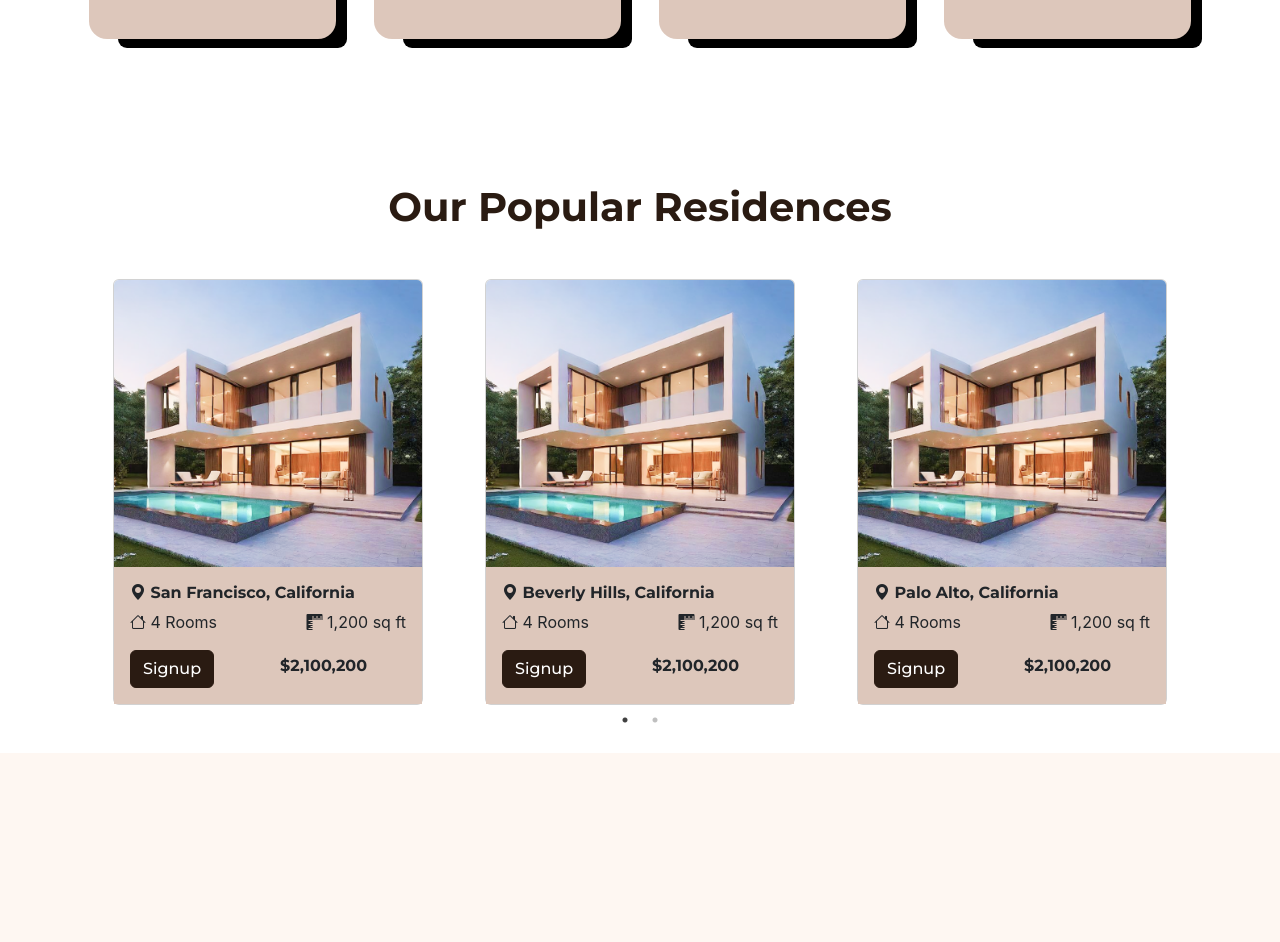
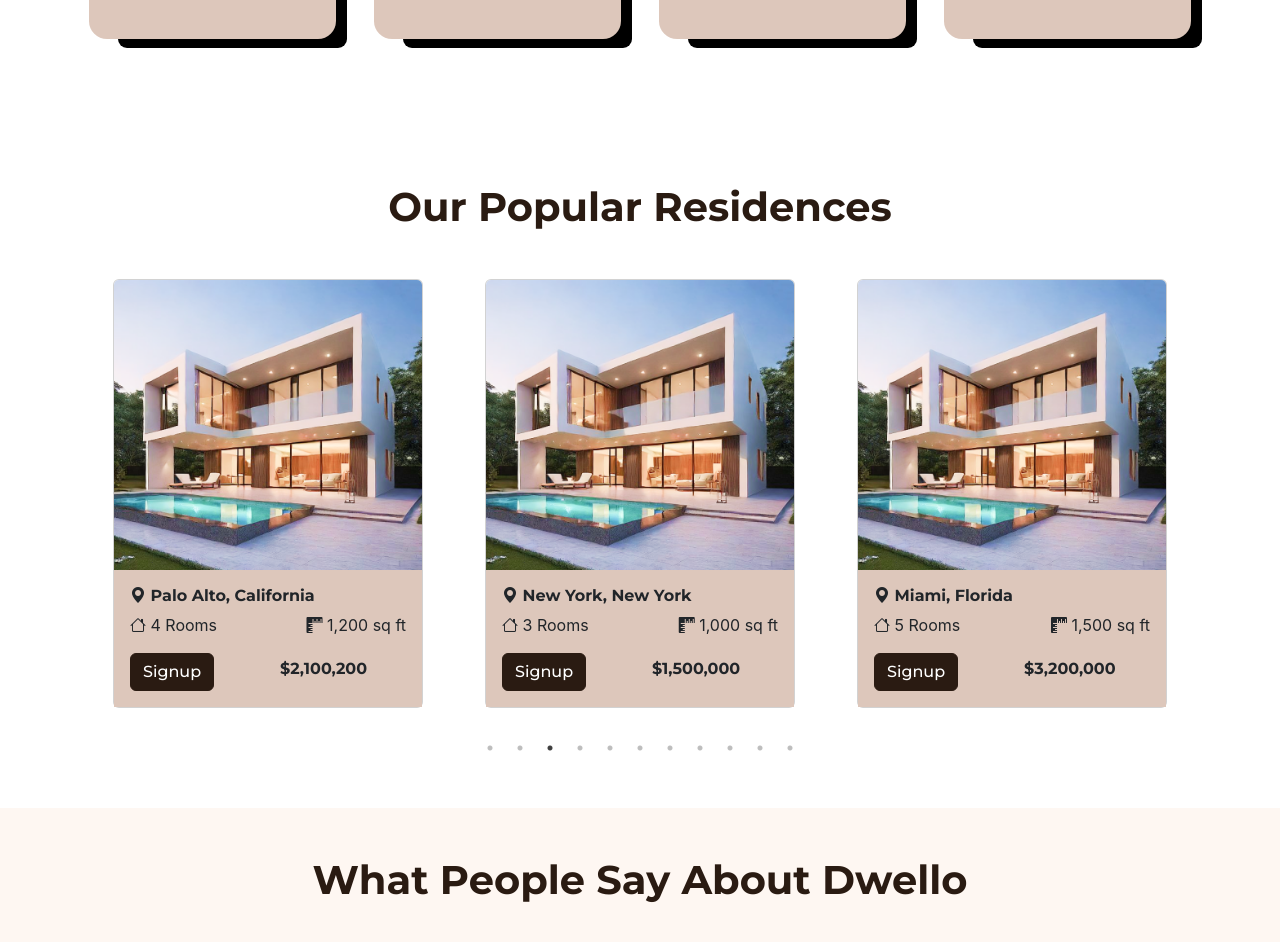
Before and after one commit to dev-140/drello, a React (Create React App) app: page / in a window 1280 px wide. Shown: the part 1800-2742 px from the top of the page. Before the commit the page ends 2553 px from the top, so only its background shows below. Built offline with nearby package versions, Linux system fonts and the light colour scheme.

Commit message:
updates on slider

```diff
--- a/src/App.js
+++ b/src/App.js
@@ -1,6 +1,7 @@
 import HeroBanner from "./components/HeroBanner";
 import Main from "./components/Main";
 import Nav from "./components/Nav";
+import About from "./components/About";
 import "./style/style.css";
 
 function App() {
@@ -9,6 +10,7 @@ function App() {
             <Nav></Nav>
             <HeroBanner></HeroBanner>
             <Main></Main>
+            <About></About>
         </div>
     );
 }
--- /dev/null
+++ b/src/components/About.js
@@ -0,0 +1,17 @@
+import React from "react";
+
+function About() {
+    return (
+        <div className='about-container container pb-5 pt-5'>
+            <div className='row'>
+                <div className='col'>
+                    <h3 className='heading-main text-center mb-5 m-auto w-100 w-md-50'>
+                        What People Say About Dwello
+                    </h3>
+                </div>
+            </div>
+        </div>
+    );
+}
+
+export default About;
--- a/src/components/LowerSectionThree.js
+++ b/src/components/LowerSectionThree.js
@@ -7,17 +7,19 @@ import Slider from "react-slick";
 function LowerSectionThree() {
     var settings = {
         dots: true,
-        infinite: false,
         speed: 500,
         slidesToShow: 4,
-        slidesToScroll: 4,
-        initialSlide: 0,
+        slidesToScroll: 1,
+        autoplay: true,
+        infinite: true,
+        autoplaySpeed: 2000,
+        cssEase: "linear",
         responsive: [
             {
                 breakpoint: 1400,
                 settings: {
                     slidesToShow: 3,
-                    slidesToScroll: 3,
+                    slidesToScroll: 1,
                     infinite: true,
                     dots: true,
                 },
@@ -26,7 +28,7 @@ function LowerSectionThree() {
                 breakpoint: 992,
                 settings: {
                     slidesToShow: 2,
-                    slidesToScroll: 2,
+                    slidesToScroll: 1,
                     initialSlide: 2,
                 },
             },
@@ -41,7 +43,7 @@ function LowerSectionThree() {
     };
 
     return (
-        <div className='section-three container pb-5 pt-5'>
+        <div className='section-three container pt-5'>
             <div className='row'>
                 <div className='col'>
                     <h3 className='heading-main text-center mb-5'>
@@ -86,6 +88,36 @@ function LowerSectionThree() {
                                 mes='1,300'
                                 price='1,800,000'
                             />
+                            <ProductCard
+                                title='Seattle, Washington'
+                                rooms='3'
+                                mes='1,100'
+                                price='1,750,000'
+                            />
+                            <ProductCard
+                                title='Chicago, Illinois'
+                                rooms='4'
+                                mes='1,250'
+                                price='2,000,000'
+                            />
+                            <ProductCard
+                                title='Boston, Massachusetts'
+                                rooms='5'
+                                mes='1,600'
+                                price='2,500,000'
+                            />
+                            <ProductCard
+                                title='Denver, Colorado'
+                                rooms='4'
+                                mes='1,400'
+                                price='1,950,000'
+                            />
+                            <ProductCard
+                                title='Las Vegas, Nevada'
+                                rooms='4'
+                                mes='1,300'
+                                price='1,600,000'
+                            />
                         </Slider>
                     </div>
                 </div>
--- a/src/style/components/_global.scss
+++ b/src/style/components/_global.scss
@@ -45,6 +45,12 @@ body {
 }
 
 .card {
+    .card-img-top {
+        object-fit: cover;
+        width: 100%;
+        height: 290px;
+    }
+
     .card-body {
         background-color: $dust-storm;
     }
--- a/src/style/components/_home.scss
+++ b/src/style/components/_home.scss
@@ -99,4 +99,13 @@
             }
         }
     }
+
+    .section-three {
+        padding-bottom: 100px;
+        overflow: hidden;
+
+        .slick-dots {
+            bottom: -50px;
+        }
+    }
 }
--- a/src/style/components/_nav.scss
+++ b/src/style/components/_nav.scss
@@ -1,4 +1,5 @@
 .navbar {
+    z-index: 9;
     position: fixed;
     width: 100%;
     background-color: $floral-white;
--- a/src/style/style.css
+++ b/src/style/style.css
@@ -36,6 +36,12 @@ body {
   color: #2a1b12;
 }
 
+.card .card-img-top {
+  -o-object-fit: cover;
+     object-fit: cover;
+  width: 100%;
+  height: 290px;
+}
 .card .card-body {
   background-color: #ddc7bb;
 }
@@ -55,6 +61,7 @@ body {
 }
 
 .navbar {
+  z-index: 9;
   position: fixed;
   width: 100%;
   background-color: #fef7f2;
@@ -213,4 +220,11 @@ body {
   font-style: normal;
   color: #4f3527;
   line-height: 130%;
+}
+.main-section-maincontainer .section-three {
+  padding-bottom: 100px;
+  overflow: hidden;
+}
+.main-section-maincontainer .section-three .slick-dots {
+  bottom: -50px;
 }/*# sourceMappingURL=style.css.map */
```
Also changed, not shown: 1 other file (tests, documents, lock files or other folders).
